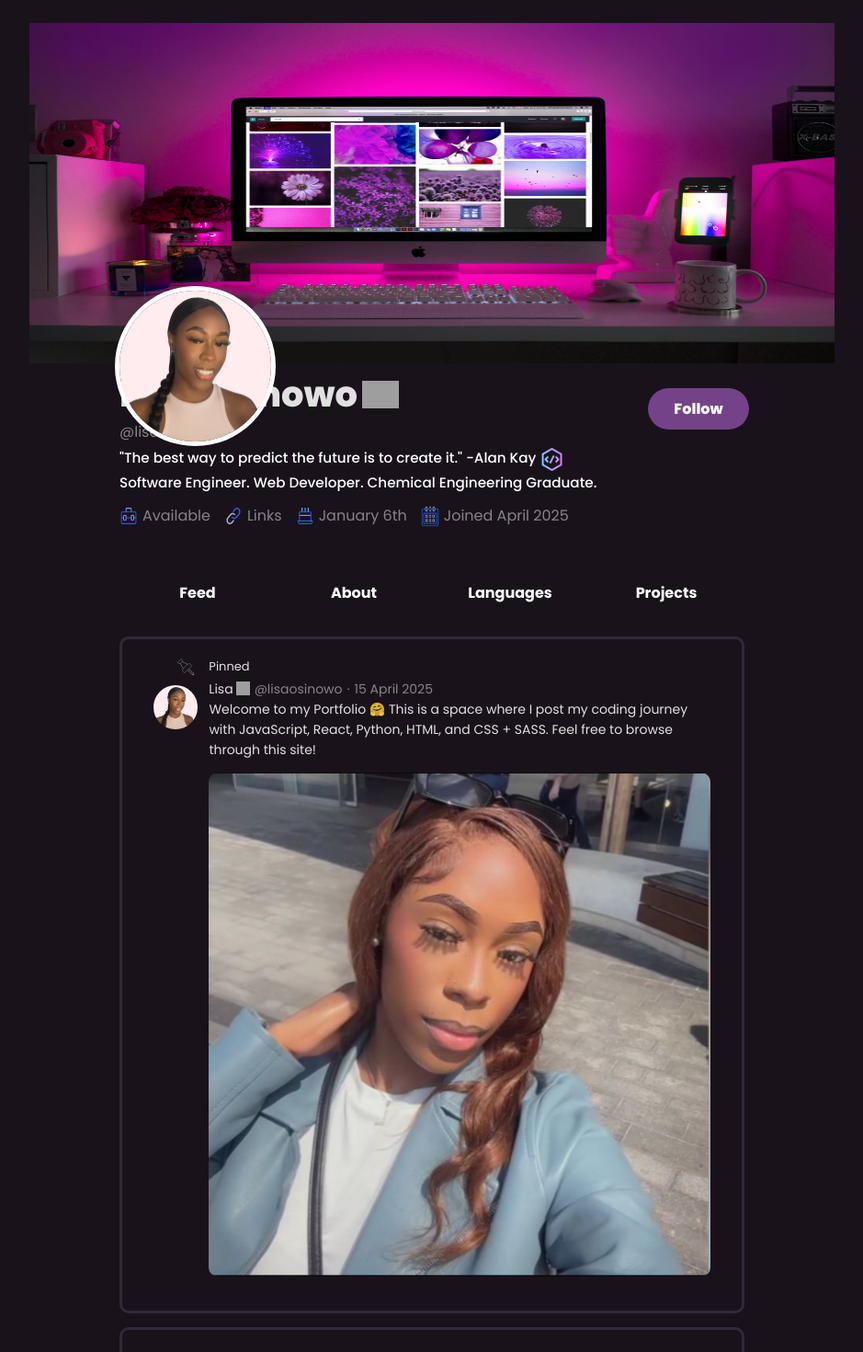
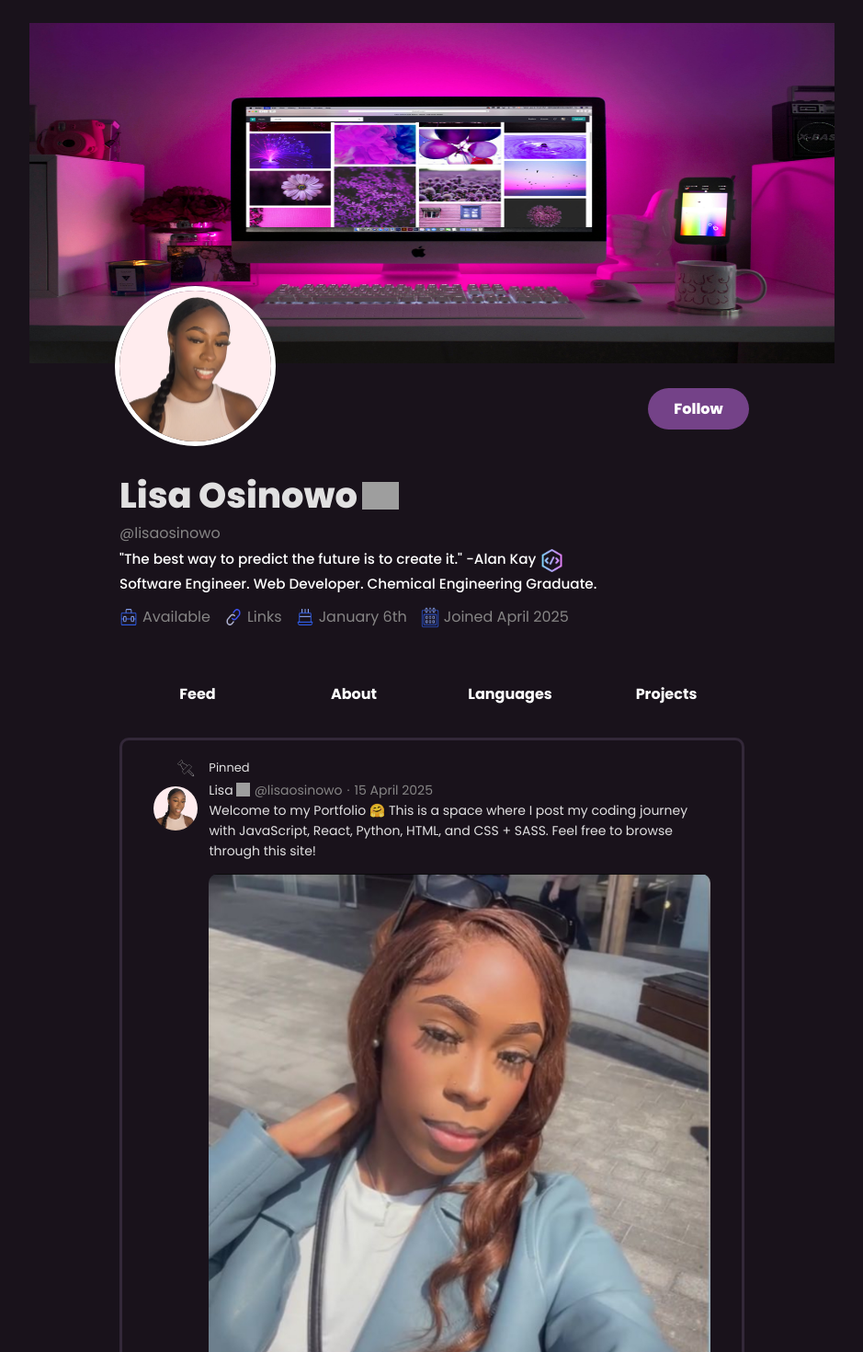
Before and after one commit to lisaosinowo/my-react-portfolio, a React (Vite) app: page / in a window 1280 px wide. Shown: the top 1470 px of the page at 92% size, without its empty margins (170-1109 px from the left). Built offline with nearby package versions, Linux system fonts and the light colour scheme; grey boxes are pictures that could not be loaded.

Commit message:
Added a container for the ProfileInfo and MainSection to move them both down for the header space

```diff
--- a/src/components/Body.jsx
+++ b/src/components/Body.jsx
@@ -1,12 +1,15 @@
 import ProfileInfo from './ProfileInfo';
 import '../styles/_mixins.scss';
+import '../styles/_body.scss';
 import MainSection from './MainSection';
 
 const Body = () => {
    return (
       <>
-         <ProfileInfo />
-         <MainSection />
+         <div className="body-container">
+            <ProfileInfo />
+            <MainSection />
+         </div>
       </>
    );
 }
```
